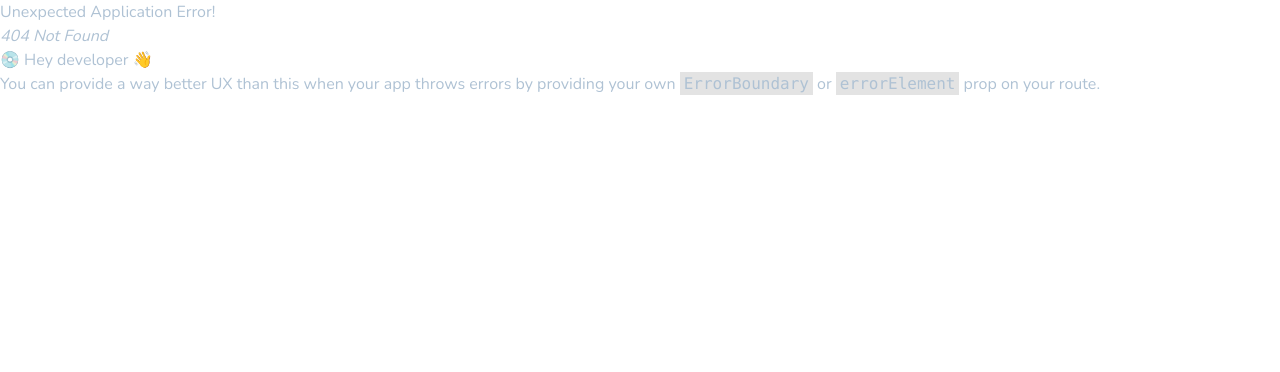
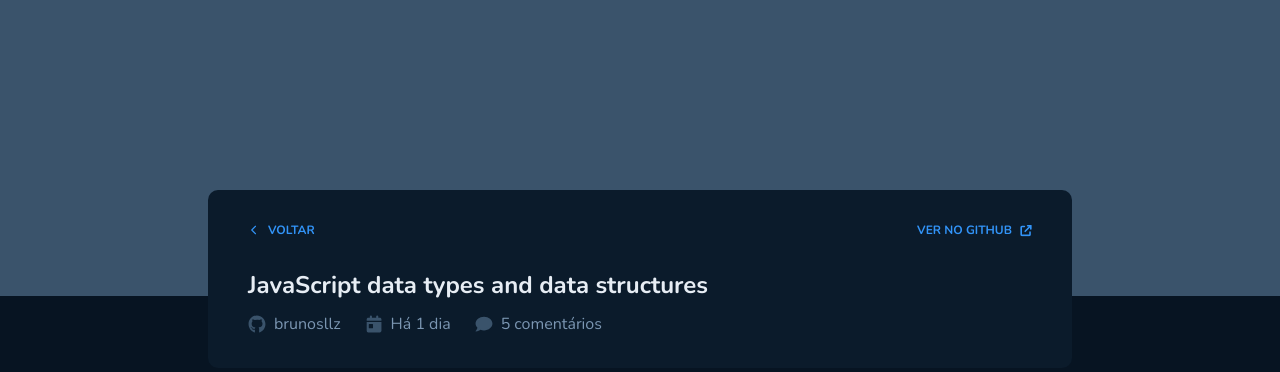
Before and after one commit to brunosllz/github-blog, a React (Vite) app: page /issues/details in a window 1280 px wide. Before the commit this address had no page. Shown: the top 372 px of the page. Built offline with nearby package versions, Linux system fonts and the light colour scheme.

Commit message:
Add issue Details page

```diff
--- a/src/Router.tsx
+++ b/src/Router.tsx
@@ -2,14 +2,20 @@ import { createBrowserRouter, RouteObject } from 'react-router-dom'
 
 import { DefaultLayout } from './layouts/DefaultLayout'
 import { Home } from './pages/Home'
+import { IssueDetails } from './pages/IssueDetails'
 
 export const routes: RouteObject[] = [
   {
+    path: '/',
     element: <DefaultLayout />,
     children: [
       {
-        path: '/',
+        index: true,
         element: <Home />,
+      },
+      {
+        path: 'issues/details',
+        element: <IssueDetails />,
       },
     ],
   },
--- /dev/null
+++ b/src/assets/Calendar.tsx
@@ -0,0 +1,16 @@
+export function Calendar() {
+  return (
+    <svg
+      width={18}
+      height={18}
+      viewBox="0 0 18 18"
+      fill="none"
+      xmlns="http://www.w3.org/2000/svg"
+    >
+      <path
+        d="M6.96 1.617v1.055h4.22V1.617a1.054 1.054 0 112.11 0v1.055h1.581c.873 0 1.582.708 1.582 1.582v1.582H1.688V4.254c0-.874.708-1.582 1.582-1.582h1.582V1.617a1.054 1.054 0 112.109 0zM1.689 6.891h14.765v8.964c0 .874-.708 1.582-1.582 1.582H3.27a1.582 1.582 0 01-1.583-1.582V6.891zM4.324 9a.528.528 0 00-.527.527v3.164c0 .29.236.528.527.528h3.164c.29 0 .528-.238.528-.528V9.527A.529.529 0 007.488 9H4.324z"
+        fill="#3A536B"
+      />
+    </svg>
+  )
+}
--- /dev/null
+++ b/src/assets/Comment.tsx
@@ -0,0 +1,16 @@
+export function Comment() {
+  return (
+    <svg
+      width={18}
+      height={18}
+      viewBox="0 0 18 18"
+      fill="none"
+      xmlns="http://www.w3.org/2000/svg"
+    >
+      <path
+        d="M9.015 1.688C4.346 1.688.563 4.76.563 8.555c0 1.639.705 3.136 1.881 4.315-.412 1.664-1.792 3.146-1.808 3.162a.256.256 0 00-.05.289.254.254 0 00.24.158c2.188 0 3.8-1.048 4.643-1.697 1.076.406 2.278.64 3.546.64 4.668 0 8.422-3.074 8.422-6.867s-3.754-6.867-8.422-6.867z"
+        fill="#3A536B"
+      />
+    </svg>
+  )
+}
--- a/src/layouts/DefaultLayout.tsx
+++ b/src/layouts/DefaultLayout.tsx
@@ -3,7 +3,7 @@ import { Outlet } from 'react-router'
 export function DefaultLayout() {
   return (
     <div className="bg-base-background min-h-screen w-full">
-      <header className="bg-background-header bg-cover bg-no-repeat h-[296px]"></header>
+      <header className="bg-base-label bg-cover bg-no-repeat h-[296px]"></header>
 
       <Outlet />
     </div>
--- a/src/pages/Home.tsx
+++ b/src/pages/Home.tsx
@@ -1,5 +1,6 @@
 import axios from 'axios'
 import { useEffect, useState } from 'react'
+import { Link } from 'react-router-dom'
 import { ArrowSquareOut } from '../assets/ArrowSquareOut'
 import { BuildingSolid } from '../assets/BuildingSolid'
 import { GithubBrand } from '../assets/GithubBrand'
@@ -115,18 +116,19 @@ export function Home() {
         {!loading ? (
           issues.map((issue) => {
             return (
-              <li
-                key={issue.number}
-                className="flex flex-col p-8  gap-5 bg-base-post rounded-[10px] hover:ring-1 hover:ring-base-label transition-colors"
-              >
+              <Link key={issue.number} to="issues/details">
+                <li className="flex flex-col p-8  gap-5 bg-base-post rounded-[10px] hover:ring-1 hover:ring-base-label transition-colors">
                   <div className="flex justify-between">
                     <strong className="text-base-title text-xl max-w-[280px]">
                       {issue.title}
                     </strong>
-                  <span className="block text-sm text-base-span">Há 1 dia</span>
+                    <span className="block text-sm text-base-span">
+                      Há 1 dia
+                    </span>
                   </div>
                   <p className="line-clamp-4 ">{issue.body}</p>
                 </li>
+              </Link>
             )
           })
         ) : (
--- /dev/null
+++ b/src/pages/IssueDetails.tsx
@@ -0,0 +1,53 @@
+import { ArrowSquareOut } from '../assets/ArrowSquareOut'
+import { CaretLeft } from 'phosphor-react'
+import { GithubBrand } from '../assets/GithubBrand'
+import { Calendar } from '../assets/Calendar'
+import { Comment } from '../assets/Comment'
+import { Link } from 'react-router-dom'
+
+export function IssueDetails() {
+  return (
+    <main className="bg-base-background max-w-[864px] mx-auto flex flex-col gap-12">
+      <header className="py-8 px-10 flex gap-8 bg-base-profile rounded-[10px] -mt-[106px] overflow-hidden">
+        <div className="flex flex-col gap-2 w-full">
+          <div className="flex items-center justify-between mb-5">
+            <Link to="/" className="flex items-center gap-2 text-blue">
+              <CaretLeft size={12} weight="bold" />
+              <span className="text-xs uppercase font-bold">Voltar</span>
+            </Link>
+
+            <a
+              href="#"
+              className=" text-blue font-bold flex items-center gap-2 text-xs"
+              rel="noreferrer"
+            >
+              VER NO GITHUB
+              <ArrowSquareOut />
+            </a>
+          </div>
+
+          <strong className="leading-[160%] text-2xl text-base-title">
+            JavaScript data types and data structures
+          </strong>
+
+          <div className="flex items-center gap-6">
+            <div className="flex items-center gap-2 text-base-label">
+              <GithubBrand />
+              <span className="text-base-span">brunosllz</span>
+            </div>
+            <div className="flex items-center gap-2 text-base-label">
+              <Calendar />
+              <span className="text-base-span">Há 1 dia</span>
+            </div>
+            <div className="flex items-center gap-2 text-base-label">
+              <Comment />
+              <span className="text-base-span">5 comentários</span>
+            </div>
+          </div>
+        </div>
+      </header>
+
+      <ul className="grid grid-cols-2 gap-8 mb-14"></ul>
+    </main>
+  )
+}
```
Lines whose indentation alone changed are shown as unchanged.
